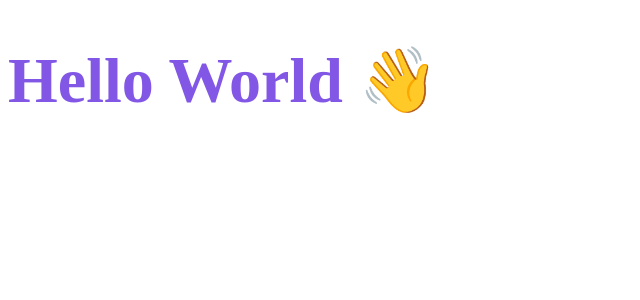
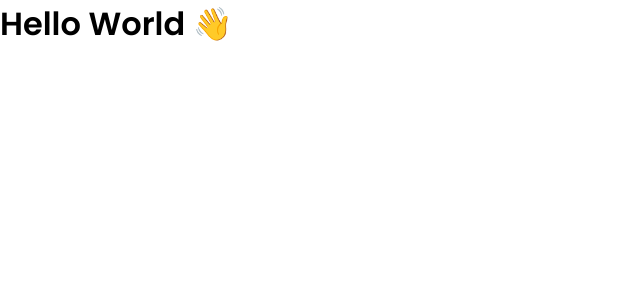
Before and after one commit to matheus-pissaia/Ignite-ReactJS-Chapter2-dtmoney, a React (Create React App) app: page / in a window 1280 px wide. Shown: the top 300 px of the page, without its empty margins (0-640 px from the left). Built offline with nearby package versions, Linux system fonts and the light colour scheme.

Commit message:
Fontes do Google Fonts

```diff
--- a/public/index.html
+++ b/public/index.html
@@ -1,10 +1,16 @@
 <!DOCTYPE html>
 <html lang="en">
   <head>
+    <link rel="preconnect" href="https://fonts.gstatic.com">
+
     <meta charset="utf-8" />
     <meta name="viewport" content="width=device-width, initial-scale=1" />
 
+    <link rel="shortcut icon" href="favicon.png" type="image/png">
+
     <title>dtmoney</title>
+
+    <link href="https://fonts.googleapis.com/css2?family=Poppins:wght@400;600&display=swap" rel="stylesheet">
   </head>
   <body>
     <noscript>You need to enable JavaScript to run this app.</noscript>
--- a/src/App.tsx
+++ b/src/App.tsx
@@ -1,14 +1,10 @@
-import styled from 'styled-components';
-
-const Title = styled.h1`
-  font-size: 64px;
-  color: #8257e6;
-`;
+import { GlobalStyle } from "./styles/global";
 
 export function App() {
   return (
     <div className="App">
-      <Title>Hello World 👋</Title>
+      <h1>Hello World 👋</h1>
+      <GlobalStyle />
     </div>
   );
 }
--- /dev/null
+++ b/src/styles/global.ts
@@ -0,0 +1,57 @@
+import { createGlobalStyle } from 'styled-components';
+
+export const GlobalStyle = createGlobalStyle`
+  :root {
+    --red: #e52e4d;
+    --blue: #5429cc;
+
+    --blue-light: #6933ff;
+
+    --text-title: #363f5f;
+    --text-body: #969cb3;
+
+    --background: #f0f2f5;
+    --shape: #fff;
+  }
+
+  * {
+    margin: 0;
+    padding: 0;
+    box-sizing: border-box;
+  }
+
+  html {
+    /* Setando tamanho da fonte de forma dinâmica para cada tamanho de tela */
+    @media (max-width: 1080px) {
+      font-size: 93.75%; // 15px
+    }
+
+    @media (max-width: 720px) {
+      font-size: 87.5%; // 14px
+    }
+  }
+
+  body {
+    background: var(----background);
+    -webkit-font-smoothing: antialiased;
+  }
+
+  body, input, textarea, button {
+    font-family: 'Poppins', sans-serif;
+    font-weight: 400;
+  }
+
+  h1, h2, h3, h4, h5, h6, strong {
+    font-weight: 600;
+  }
+
+  button {
+    cursor: pointer;
+  }
+
+  /* Para Botões ou Links que estão desabilitados ou não podem ser utilizados */
+  [disabled] {
+    opacity: 0.6;
+    cursor: not-allowed;
+  }
+`;
```
